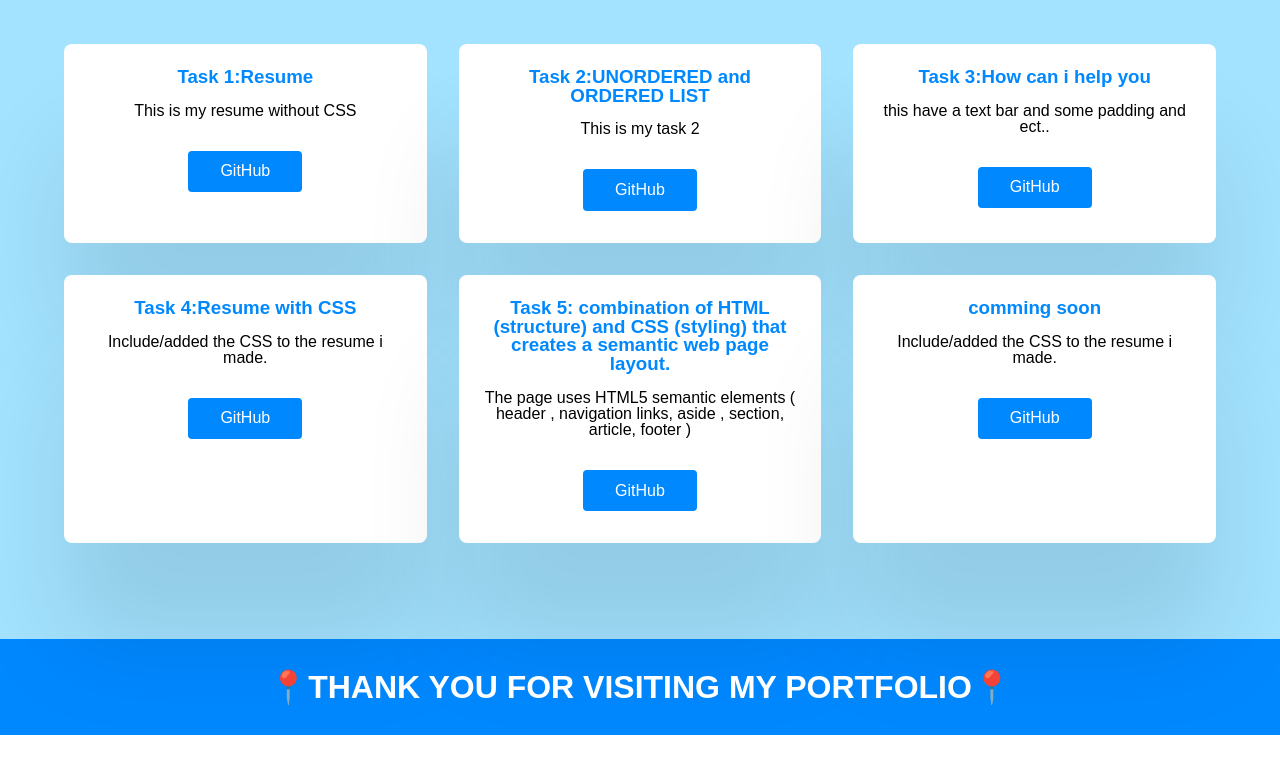
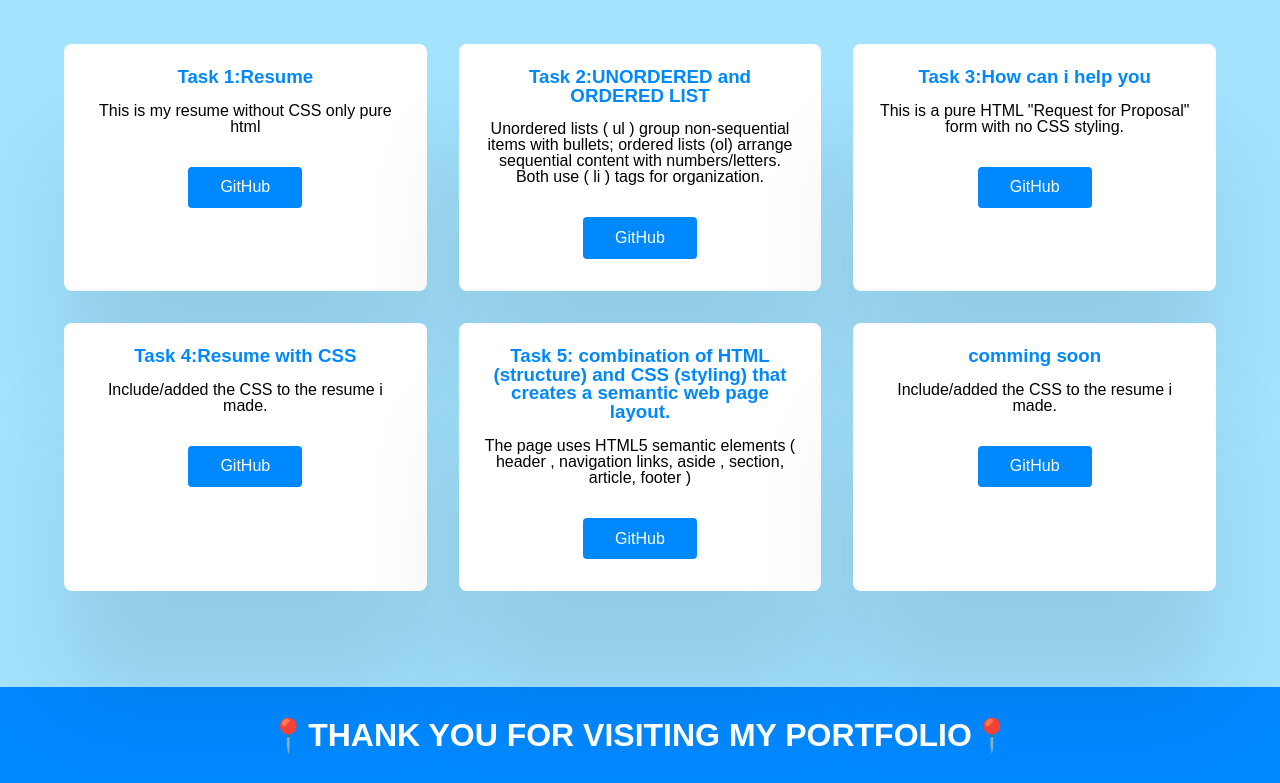
Before and after one commit to justinealfonso7002/justhings_web, a plain HTML site: page index.html in a window 1280 px wide. Shown: the part 2458-3241 px from the top of the page. Before the commit the page ends 3193 px from the top, so only its background shows below. Drawn offline with Linux system fonts and the light colour scheme.

Commit message:
Update index.html

```diff
--- a/index.html
+++ b/index.html
@@ -264,14 +264,14 @@
             <div class="project-card">
                 <div class="project-details">
                     <h3>Task 1:Resume</h3>
-                    <p>This is my resume without CSS</p>
+                    <p>This is my resume without CSS only pure html</p>
                     <a href="task1.html" class="boton boton-secondary">GitHub</a>
                 </div>
             </div>
             <div class="project-card">
                 <div class="project-details">
                     <h3>Task 2:UNORDERED and ORDERED LIST</h3>
-                    <p>This is my task 2
+                    <p>Unordered lists ( ul ) group non-sequential items with bullets; ordered lists (ol) arrange sequential content with numbers/letters. Both use ( li ) tags for organization.
                     </p>
                     <a href="task2.html" class="boton boton-secondary">GitHub</a>
                 </div>
@@ -279,7 +279,7 @@
             <div class="project-card">
                 <div class="project-details">
                     <h3>Task 3:How can i help you</h3>
-                    <p>this have a text bar and some padding and ect..</p>
+                    <p>This is a pure HTML "Request for Proposal" form with no CSS styling.</p>
                     <a href="task3.html" class="boton boton-secondary">GitHub</a>
                 </div>
             </div>
```
